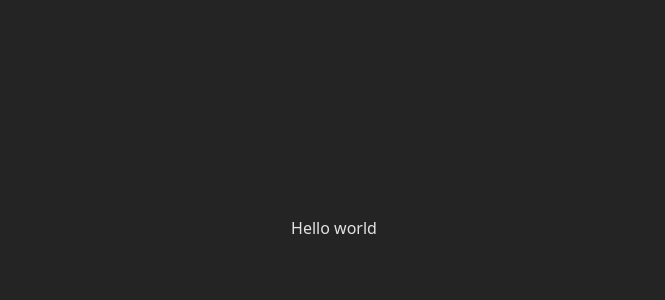
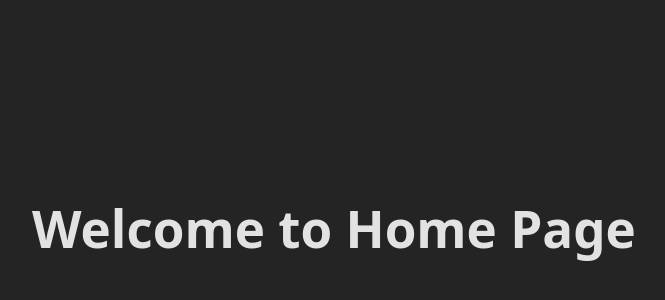
Before and after one commit to Scr00b1e/kg.sef, a React (Vite) app: page / in a window 1280 px wide. Shown: the part 172-472 px from the top of the page, without its empty margins (306-971 px from the left). Built offline with nearby package versions, Linux system fonts and the light colour scheme.

Commit message:
added home page

```diff
--- a/src/App.jsx
+++ b/src/App.jsx
@@ -1,6 +1,7 @@
 import { useState } from 'react'
 import './App.css'
 import Header from './components/Header'
+import Home from './pages/Home'
 
 function App() {
 
@@ -8,7 +9,9 @@ function App() {
     <>
       <div className='App'>
         <Header/>
-        Hello world
+        <div className="container">
+          <Home/>
+        </div>
       </div>
     </>
   )
--- /dev/null
+++ b/src/pages/Home.jsx
@@ -0,0 +1,11 @@
+import React from 'react';
+
+const Home = () => {
+    return (
+        <div>
+            <h1>Welcome to Home Page</h1>
+        </div>
+    );
+};
+
+export default Home;
```
